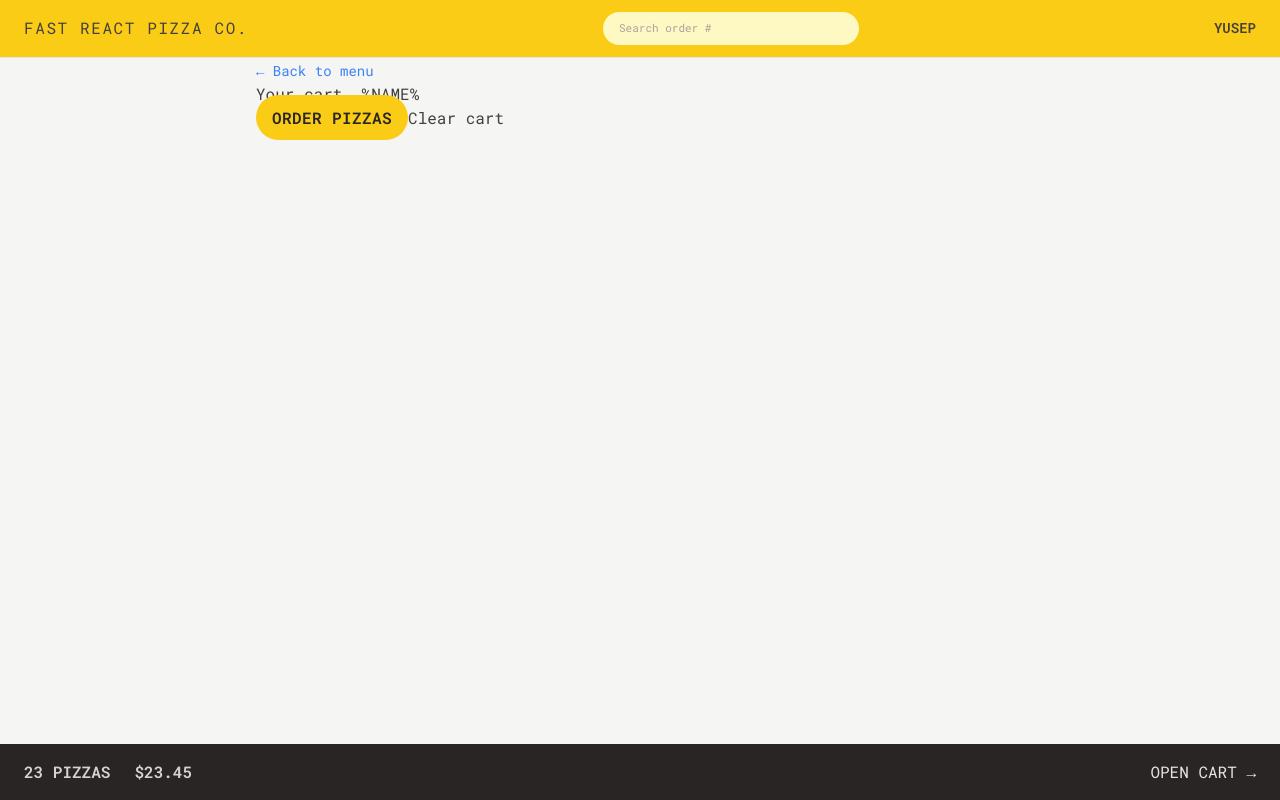
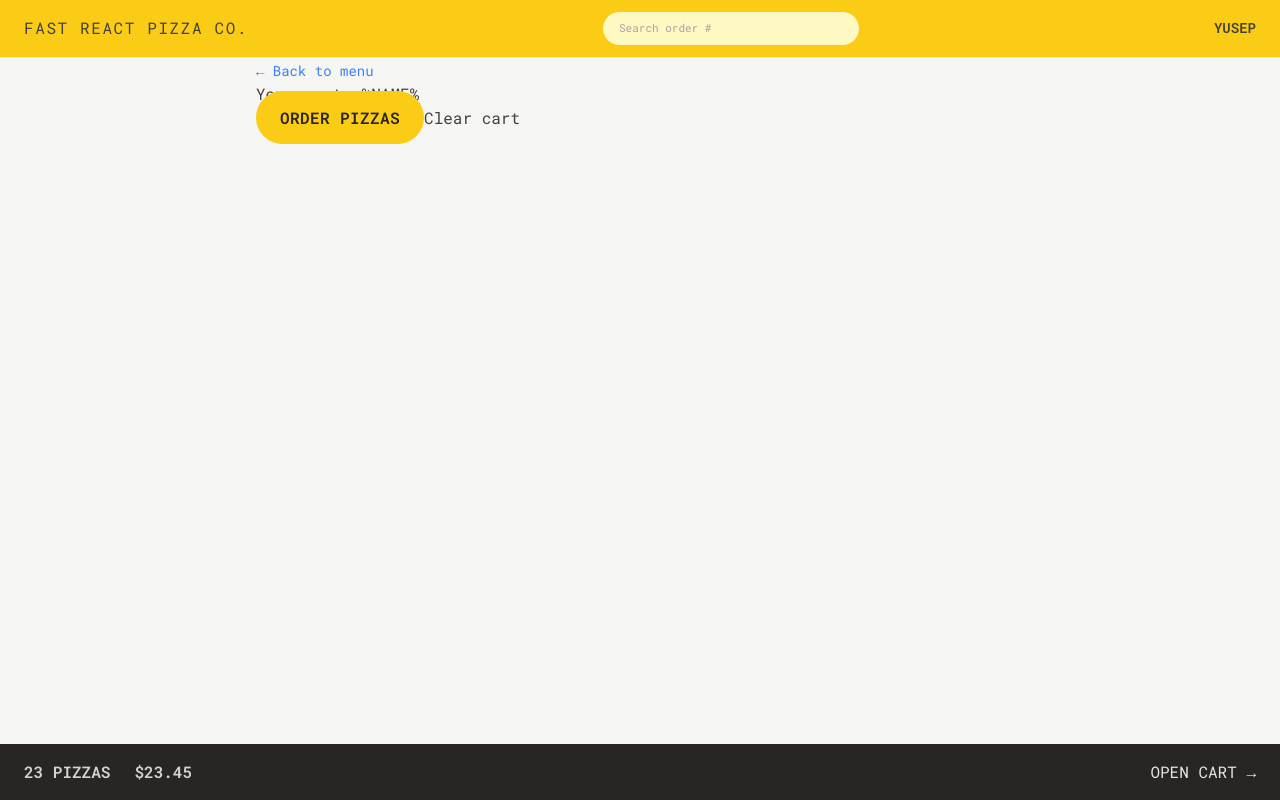
Before and after one commit to JoseAlbDR/react-pizza-shop, a React (Vite) app: page /cart in a window 1280 px wide. Built offline with nearby package versions, Linux system fonts and the light colour scheme.

Commit message:
feat: menu styles, type prop for Button component

```diff
--- a/src/features/cart/Cart.jsx
+++ b/src/features/cart/Cart.jsx
@@ -36,7 +36,9 @@ function Cart() {
       <h2>Your cart, %NAME%</h2>
 
       <div>
-        <Button to="/order/new">Order pizzas</Button>
+        <Button type="primary" to="/order/new">
+          Order pizzas
+        </Button>
         <button>Clear cart</button>
       </div>
     </div>
--- a/src/features/menu/Menu.jsx
+++ b/src/features/menu/Menu.jsx
@@ -1,12 +1,12 @@
-import { useLoaderData } from "react-router-dom";
-import { getMenu } from "../../services/apiRestaurant";
-import MenuItem from "./MenuItem";
+import { useLoaderData } from 'react-router-dom';
+import { getMenu } from '../../services/apiRestaurant';
+import MenuItem from './MenuItem';
 
 function Menu() {
   const menu = useLoaderData();
   console.log(menu);
   return (
-    <ul>
+    <ul className="divide-y divide-stone-200 px-2">
       {menu.map((pizza) => (
         <MenuItem pizza={pizza} key={pizza.id} />
       ))}
--- a/src/features/menu/MenuItem.jsx
+++ b/src/features/menu/MenuItem.jsx
@@ -1,16 +1,31 @@
-import { formatCurrency } from "../../utils/helpers";
+import Button from '../../ui/Button';
+import { formatCurrency } from '../../utils/helpers';
 
 function MenuItem({ pizza }) {
   const { id, name, unitPrice, ingredients, soldOut, imageUrl } = pizza;
 
   return (
-    <li>
-      <img src={imageUrl} alt={name} />
-      <div>
-        <p>{name}</p>
-        <p>{ingredients.join(", ")}</p>
-        <div>
-          {!soldOut ? <p>{formatCurrency(unitPrice)}</p> : <p>Sold out</p>}
+    <li className="flex gap-4 py-2">
+      <img
+        src={imageUrl}
+        alt={name}
+        className={`h-24 ${soldOut ? 'opacity-70 grayscale' : ''}`}
+      />
+      <div className="flex grow flex-col pt-0.5">
+        <p className="font-medium">{name}</p>
+        <p className="text-sm capitalize italic text-stone-500">
+          {ingredients.join(', ')}
+        </p>
+        <div className="mt-auto flex items-center justify-between">
+          {!soldOut ? (
+            <p className="text-sm">{formatCurrency(unitPrice)}</p>
+          ) : (
+            <p className="text-sm font-medium uppercase text-stone-500">
+              Sold out
+            </p>
+          )}
+
+          <Button type="small">Add to cart</Button>
         </div>
       </div>
     </li>
--- a/src/features/order/CreateOrder.jsx
+++ b/src/features/order/CreateOrder.jsx
@@ -83,7 +83,7 @@ function CreateOrder() {
 
         <div>
           <input type="hidden" name="cart" value={JSON.stringify(cart)} />
-          <Button disabled={isSubmitting}>
+          <Button type="primary" disabled={isSubmitting}>
             {isSubmitting ? 'Procesing Order...' : 'Order now'}
           </Button>
         </div>
--- a/src/features/users/CreateUser.jsx
+++ b/src/features/users/CreateUser.jsx
@@ -24,7 +24,7 @@ function CreateUser() {
 
       {username !== '' && (
         <div>
-          <Button>Start ordering</Button>
+          <Button type="primary">Start ordering</Button>
         </div>
       )}
     </form>
--- a/src/ui/Button.jsx
+++ b/src/ui/Button.jsx
@@ -1,18 +1,23 @@
 import { Link } from 'react-router-dom';
 
-function Button({ children, disabled, to }) {
-  const className =
-    'sd:px-6 sd:py-4 rounded-full bg-yellow-400 px-4 py-3 font-semibold uppercase tracking-wide text-stone-800 transition-colors duration-300 hover:bg-yellow-300 focus:bg-yellow-300 focus:outline-none focus:ring focus:ring-yellow-300 focus:ring-offset-2 disabled:cursor-not-allowed';
+function Button({ children, disabled, to, type }) {
+  const base =
+    'rounded-full bg-yellow-400 font-semibold uppercase tracking-wide text-stone-800 transition-colors duration-300 hover:bg-yellow-300 focus:bg-yellow-300 focus:outline-none focus:ring focus:ring-yellow-300 focus:ring-offset-2 disabled:cursor-not-allowed';
+
+  const styles = {
+    primary: base + ' px-4 py-3 md:px-6 md:py-4',
+    small: base + ' py-2 md:px-5 md:py-2.5 px-4 text-xs',
+  };
 
   if (to)
     return (
-      <Link to={to} className={className}>
+      <Link to={to} className={styles[type]}>
         {children}
       </Link>
     );
 
   return (
-    <button disabled={disabled} className={className}>
+    <button disabled={disabled} className={styles[type]}>
       {children}
     </button>
   );
```
